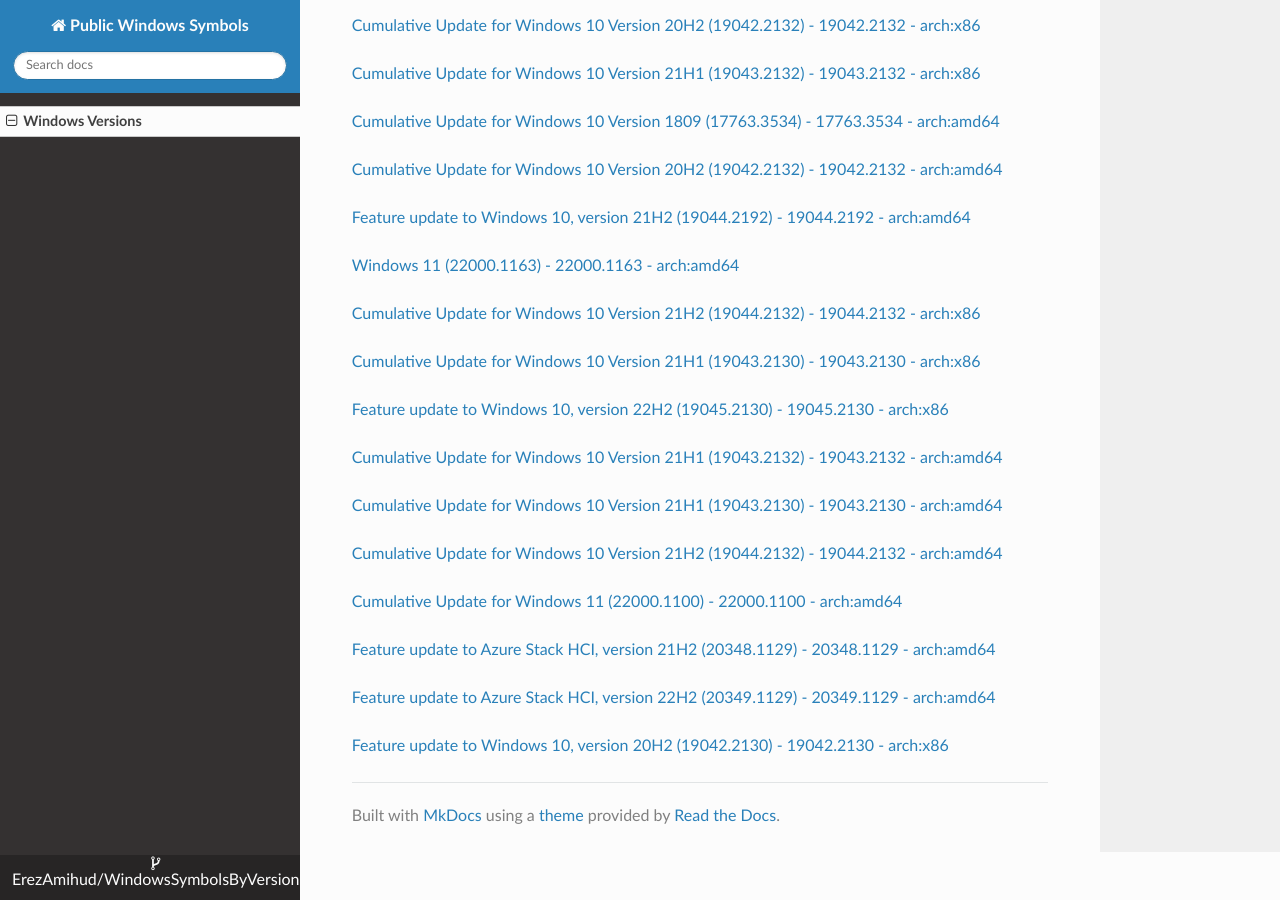
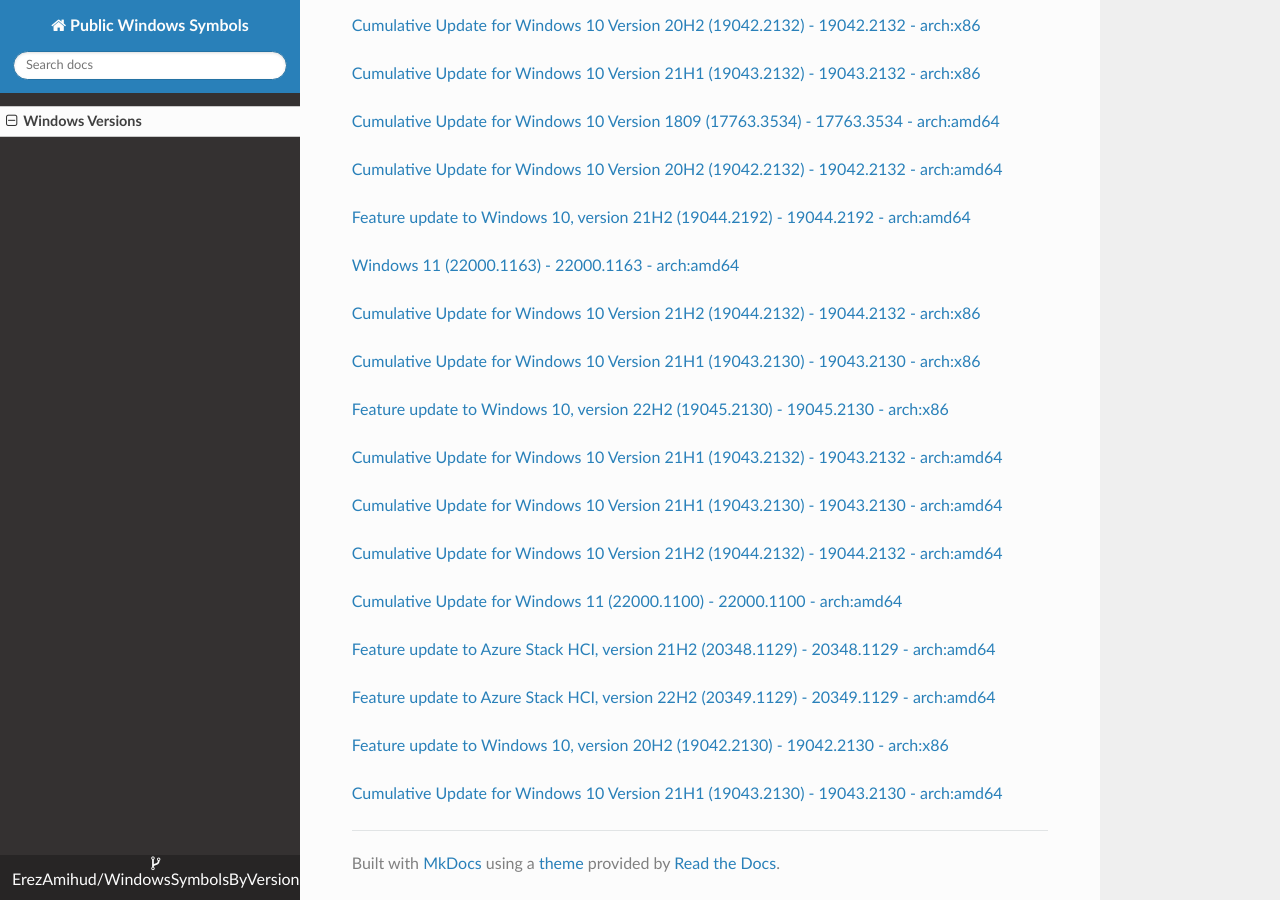
Before and after one commit to ErezAmihud/WindowsSymbolsByVersion, an MkDocs documentation site: the page built from docs/index.md, in a window 1280 px wide and 900 px high, scrolled down 49205 px. Built offline with MkDocs 1.6.1, drawn with Linux system fonts in a browser that asks for light colours; nearby versions of some CDN libraries.

Commit message:
Automated commit, add manifest for e68b212c-4a0c-44eb-997a-704cd1c2b6de

```diff
--- a/docs/index.md
+++ b/docs/index.md
@@ -2902,3 +2902,6 @@
 
 
 [Feature update to Windows 10, version 20H2 (19042.2130) - 19042.2130 - arch:x86](https://github.com/ErezAmihud/WindowsSymbolsByVersion/blob/main/manifests/9b61e35d-fe63-42d5-ae41-42f04bef42e0.manifest)
+
+
+[Cumulative Update for Windows 10 Version 21H1 (19043.2130) - 19043.2130 - arch:amd64](https://github.com/ErezAmihud/WindowsSymbolsByVersion/blob/main/manifests/e68b212c-4a0c-44eb-997a-704cd1c2b6de.manifest)
```
Also changed, not shown: process_builds.json (+1 -1 lines).
